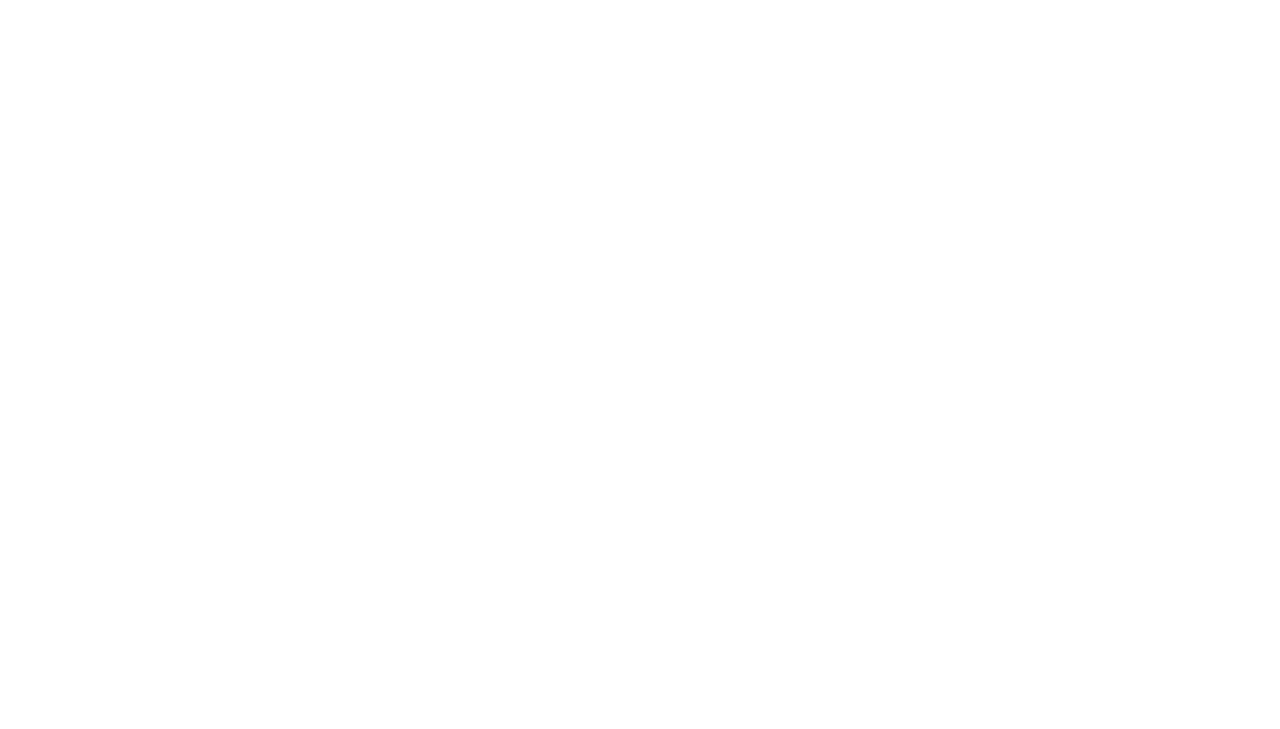
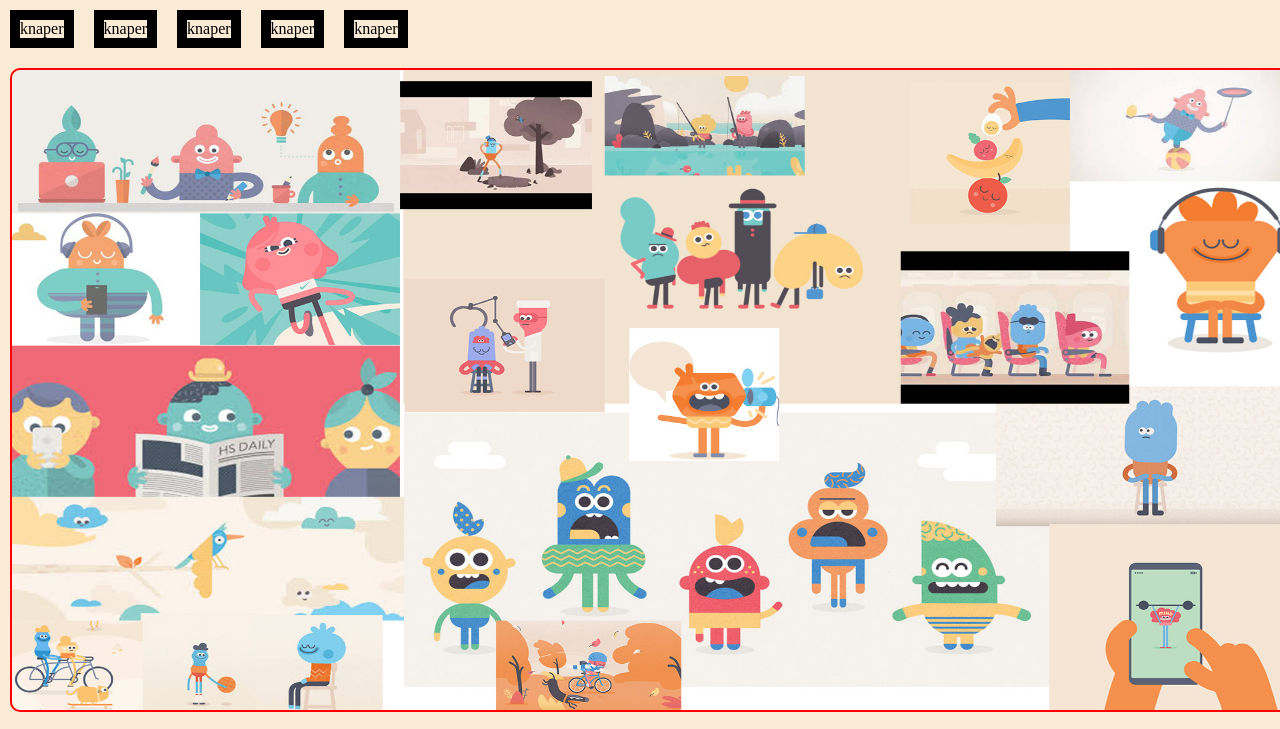
Before and after one commit to mskovn/Privatsnak, a plain HTML site: page index.html in a window 1280 px wide. Shown: the top 729 px of the page. Drawn offline with nearby package versions, Linux system fonts and the light colour scheme.

Commit message:
Skilet til dokusite

```diff
--- a/index.html
+++ b/index.html
@@ -10,7 +10,59 @@
 
 <body>
 
+    <nav>
+        <div class="nav_knap">knaper</div>
+        <div class="nav_knap">knaper</div>
+        <div class="nav_knap">knaper</div>
+        <div class="nav_knap">knaper</div>
+        <div class="nav_knap">knaper</div>
 
+    </nav>
+
+    <div id="wrapper">
+
+    <section id="moodboard_1">
+
+    <div class="moodboard_1"></div>
+
+
+    </section>
+
+
+    <section id="moodboard_2">
+    <div class="moodboard_2"></div>
+
+    </section>
+
+
+
+    <section id="">
+    <div class=""></div>
+    </section>
+
+    <section id="">
+    <div class=""></div>
+    </section>
+
+    <section id="">
+    <div class=""></div>
+    </section>
+
+    <section id="">
+    <div class=""></div>
+    </section>
+
+    <section id="">
+    <div class=""></div>
+    </section>
+
+    <section id="">
+    <div class=""></div>
+    </section>
+
+
+
+</div>
 
 
     <script src="https://code.jquery.com/jquery-3.3.1.min.js"></script>
--- a/style.css
+++ b/style.css
@@ -0,0 +1,81 @@
+body{
+
+    margin: 0;
+    padding: 0;
+
+    background-color: antiquewhite;
+
+}
+
+
+nav{
+
+    display: flex;
+
+}
+
+
+.nav_knap{
+
+    margin: 10px;
+    border: solid 10px black;
+
+
+
+}
+
+#wrapper {
+
+
+    display: flex;
+    flex-wrap: wrap;
+    flex-direction: column;
+
+
+}
+
+
+section{
+
+    position: relative;
+
+    width: 100%;
+    height: 50vw;
+
+
+    border: solid red 2px;
+
+    margin: 10px;
+
+    border-radius: 10px;
+
+
+
+
+}
+
+.moodboard_1{
+
+    height: 100%;
+
+
+    background-image: url(moodboard/mb1.jpg);
+    background-size: 100% 100%;
+     border-radius: 10px;
+
+
+
+}
+
+.moodboard_2{
+
+    height: 100%;
+
+
+    background-image: url(moodboard/mb2.jpg);
+    background-size: 100% 100%;
+     border-radius: 10px;
+
+
+
+}
```
Also changed, not shown: moodboard/mb1.jpg (added), moodboard/mb2.jpg (added).
